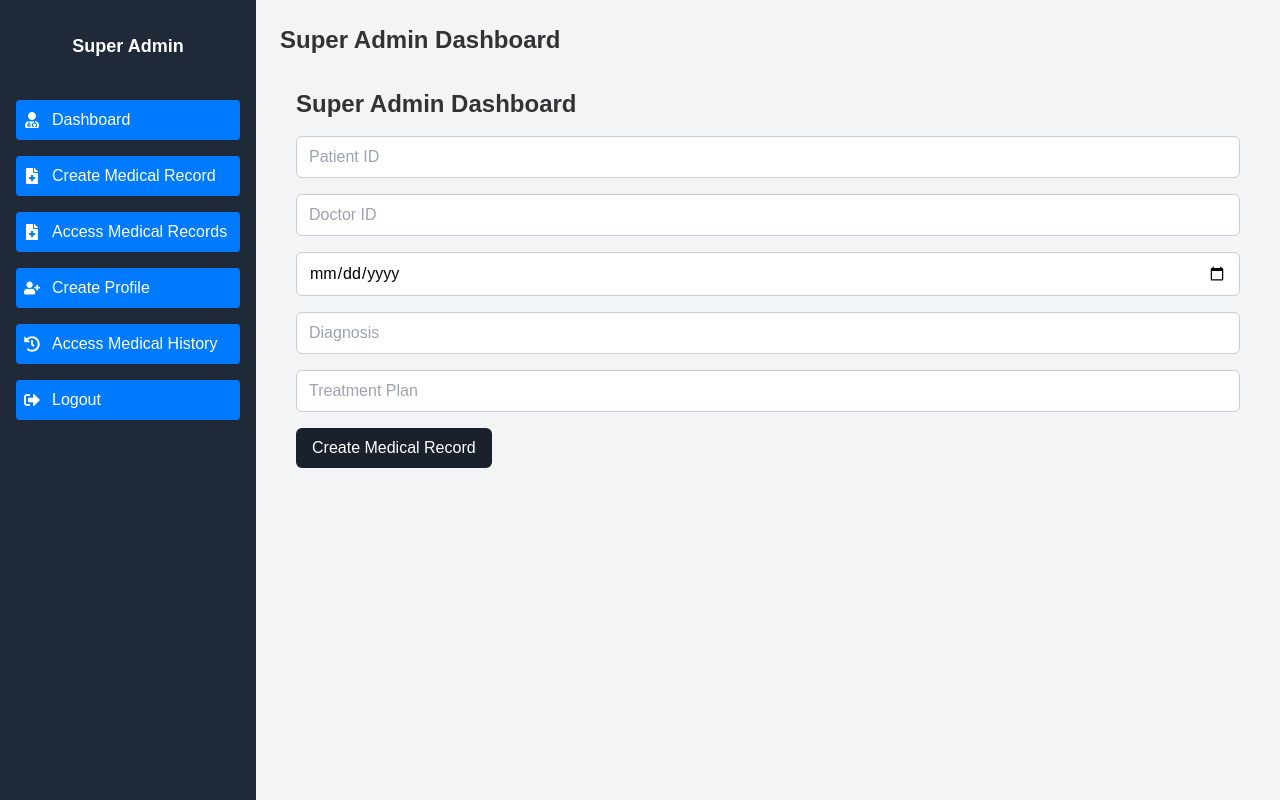
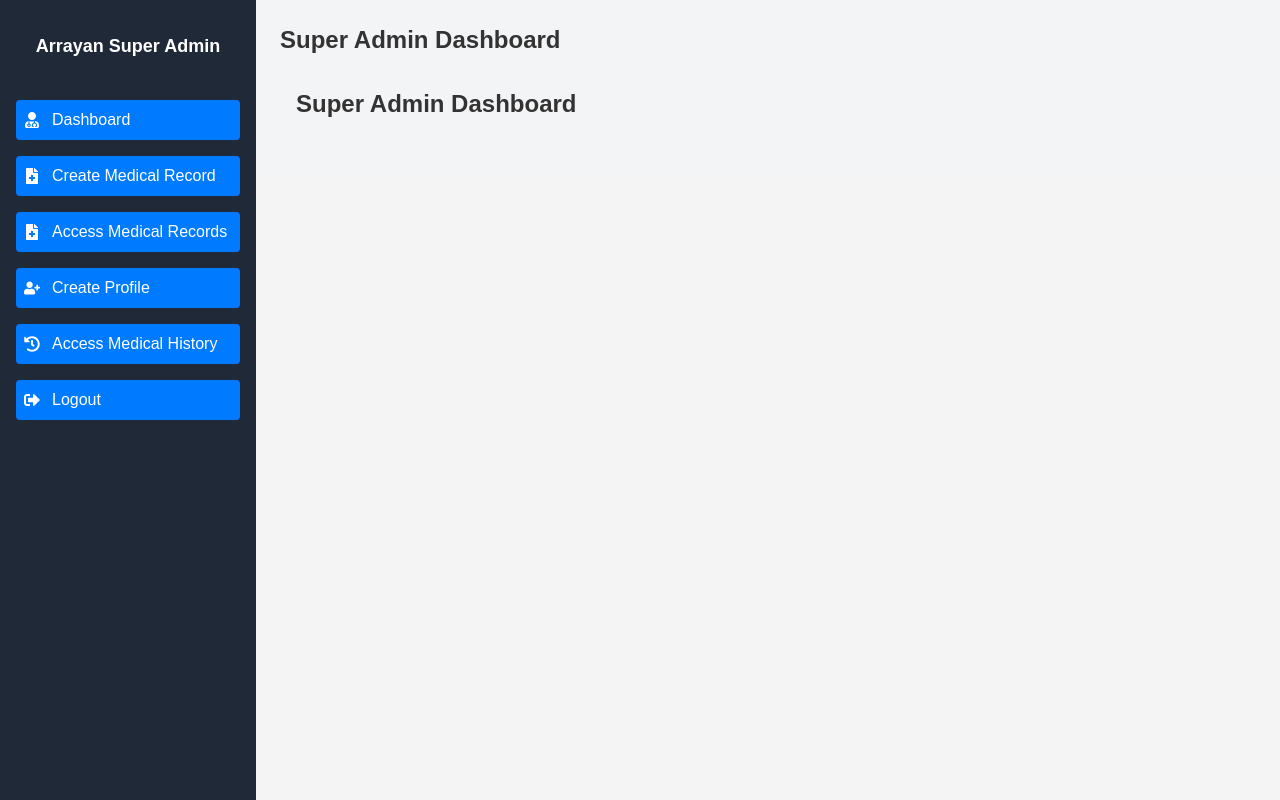
Before and after one commit to ShoElj/dental-clinic-, a React (Vite) app: page /superadmin in a window 1280 px wide. Built offline with nearby package versions, Linux system fonts and the light colour scheme.

Commit message:
Added selectedtab code

```diff
--- a/src/Components/Dashboard/SuperAdminDashboard.jsx
+++ b/src/Components/Dashboard/SuperAdminDashboard.jsx
@@ -19,7 +19,7 @@ const SuperAdminDashboard = () => {
           <h1 className="text-2xl font-bold">Super Admin Dashboard</h1> {/* Another dashboard title */}
         </div>
         {/* Tabs component for navigation */}
-        <Tabs selectedIndex={selectedTab} onSelect={index => setSelectedTab(index)}>
+        <Tabs selectedIndex={setSelectedTab} onSelect={index => setSelectedTab(index)}>
           {/* Tab for creating medical records */}
           <TabPanel>
             <MedicalRecords create={true} />
@@ -40,7 +40,6 @@ const SuperAdminDashboard = () => {
           <TabPanel>
             <MedicalHistory create={false} />
           </TabPanel>
-          {/* Tab for logout */}
           <TabPanel>
             <Logout />
           </TabPanel>
@@ -50,5 +49,4 @@ const SuperAdminDashboard = () => {
   );
 };
 
-// Export the SuperAdminDashboard component
 export default SuperAdminDashboard;
--- a/src/Components/Sidebar/Sidebar.jsx
+++ b/src/Components/Sidebar/Sidebar.jsx
@@ -7,30 +7,30 @@ const Sidebar = ({ onSelectTab }) => {
   return (
     <div className="bg-gray-800 text-white w-64 min-h-screen p-4">
       <div className="flex items-center justify-center py-4">
-        <div className="text-lg font-bold">Super Admin</div>
+        <div className="text-lg font-bold">Arrayan Super Admin</div>
       </div>
       <div className="mt-6">
-        <button className="flex items-center p-2 mb-4 w-full text-left hover:bg-gray-700 rounded" onClick={() => onSelectTab('dashboard')}>
+        <button className="flex items-center p-2 mb-4 w-full text-left hover:bg-gray-700 rounded" onClick={() => onSelectTab(0)}>
           <FaUserMd className="mr-3" />
           <span>Dashboard</span>
         </button>
-        <button className="flex items-center p-2 mb-4 w-full text-left hover:bg-gray-700 rounded" onClick={() => onSelectTab('createRecord')}>
+        <button className="flex items-center p-2 mb-4 w-full text-left hover:bg-gray-700 rounded" onClick={() => onSelectTab(1)}>
           <FaFileMedical className="mr-3" />
           <span>Create Medical Record</span>
         </button>
-        <button className="flex items-center p-2 mb-4 w-full text-left hover:bg-gray-700 rounded" onClick={() => onSelectTab('accessRecords')}>
+        <button className="flex items-center p-2 mb-4 w-full text-left hover:bg-gray-700 rounded" onClick={() => onSelectTab(2)}>
           <FaFileMedical className="mr-3" />
           <span>Access Medical Records</span>
         </button>
-        <button className="flex items-center p-2 mb-4 w-full text-left hover:bg-gray-700 rounded" onClick={() => onSelectTab('createProfile')}>
+        <button className="flex items-center p-2 mb-4 w-full text-left hover:bg-gray-700 rounded" onClick={() => onSelectTab(3)}>
           <FaUserPlus className="mr-3" />
           <span>Create Profile</span>
         </button>
-        <button className="flex items-center p-2 mb-4 w-full text-left hover:bg-gray-700 rounded" onClick={() => onSelectTab('medicalHistory')}>
+        <button className="flex items-center p-2 mb-4 w-full text-left hover:bg-gray-700 rounded" onClick={() => onSelectTab(4)}>
           <FaHistory className="mr-3" />
           <span>Access Medical History</span>
         </button>
-        <button className="flex items-center p-2 mb-4 w-full text-left hover:bg-gray-700 rounded" onClick={() => onSelectTab('logout')}>
+        <button className="flex items-center p-2 mb-4 w-full text-left hover:bg-gray-700 rounded" onClick={() => onSelectTab(5)}>
           <FaSignOutAlt className="mr-3" />
           <span>Logout</span>
         </button>
```
